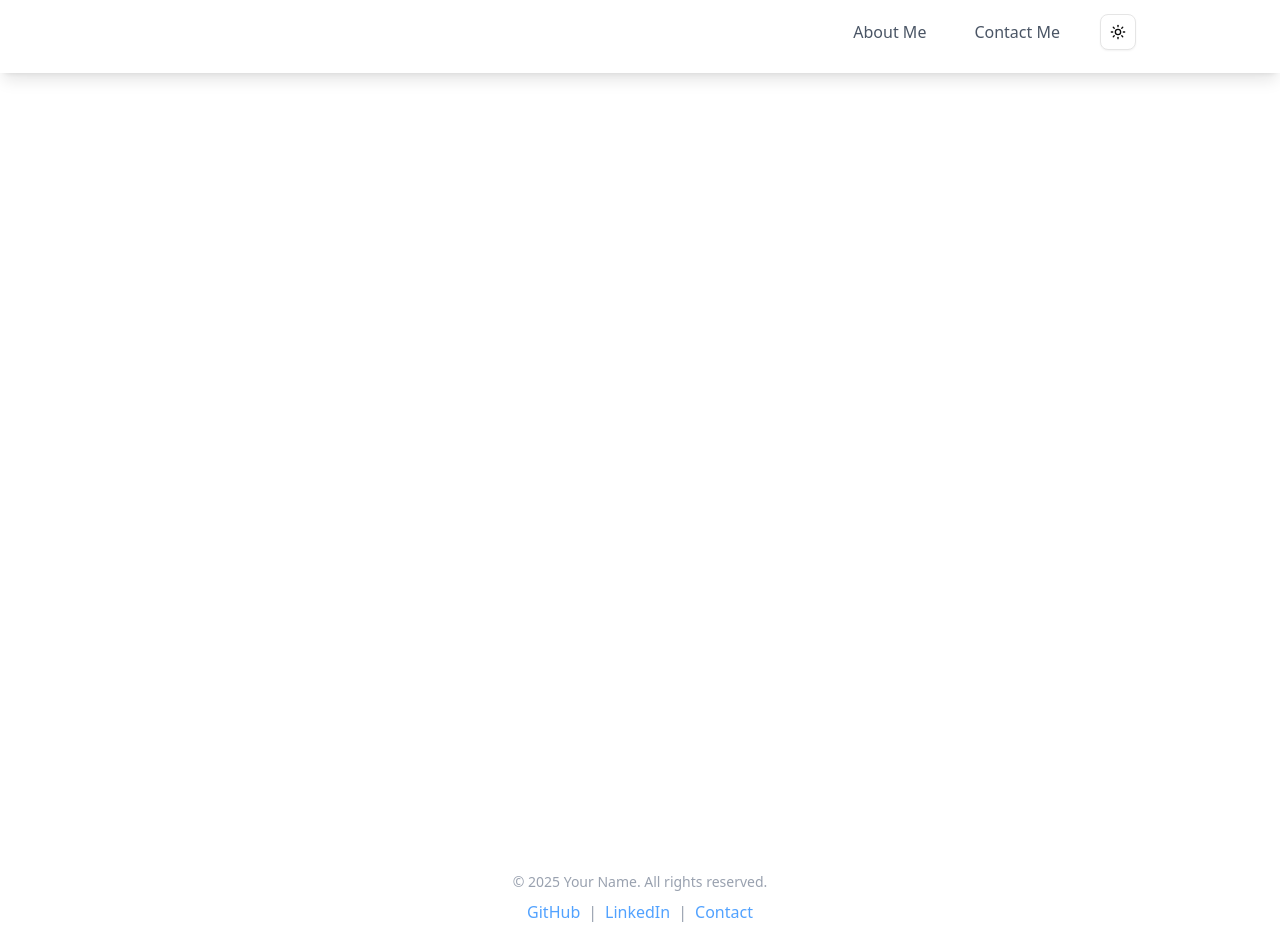
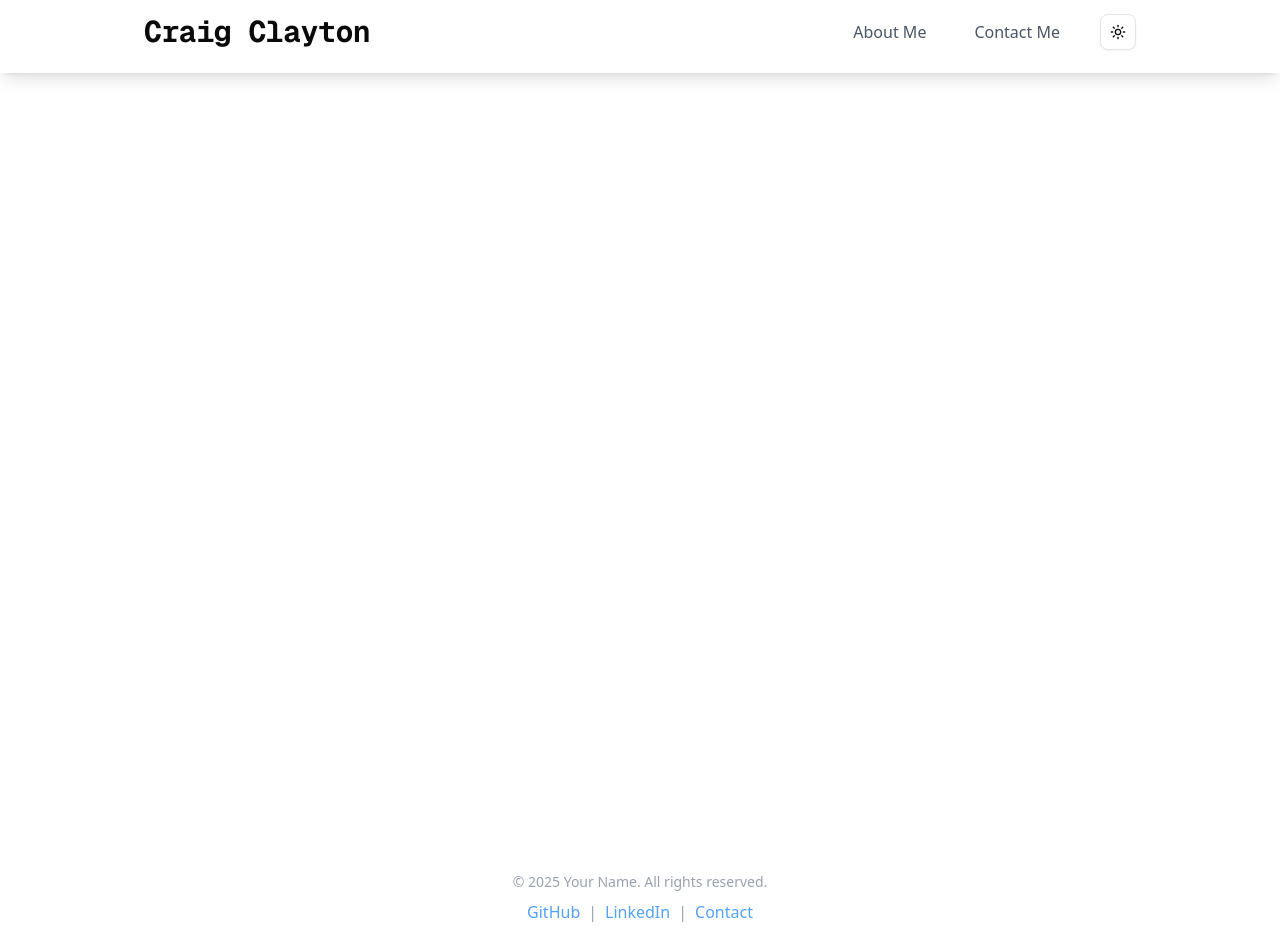
Before and after one commit to BullDogPatch/portfolio-new, a Next.js app: page / in a window 1280 px wide. Built offline with nearby package versions, Linux system fonts and the light colour scheme.

Commit message:
remove text-white from Nav

```diff
--- a/src/components/navbar.tsx
+++ b/src/components/navbar.tsx
@@ -17,7 +17,7 @@ const Navbar = () => {
       <div className='max-w-5xl mx-auto px-4'>
         <div className='flex justify-between items-center h-16'>
           <Link href='/' className='font-mono text-xl font-bold'>
-            <TypingAnimation className='text-white text-md md:text-3xl'>
+            <TypingAnimation className='text-md md:text-3xl'>
               Craig Clayton
             </TypingAnimation>
           </Link>
```
